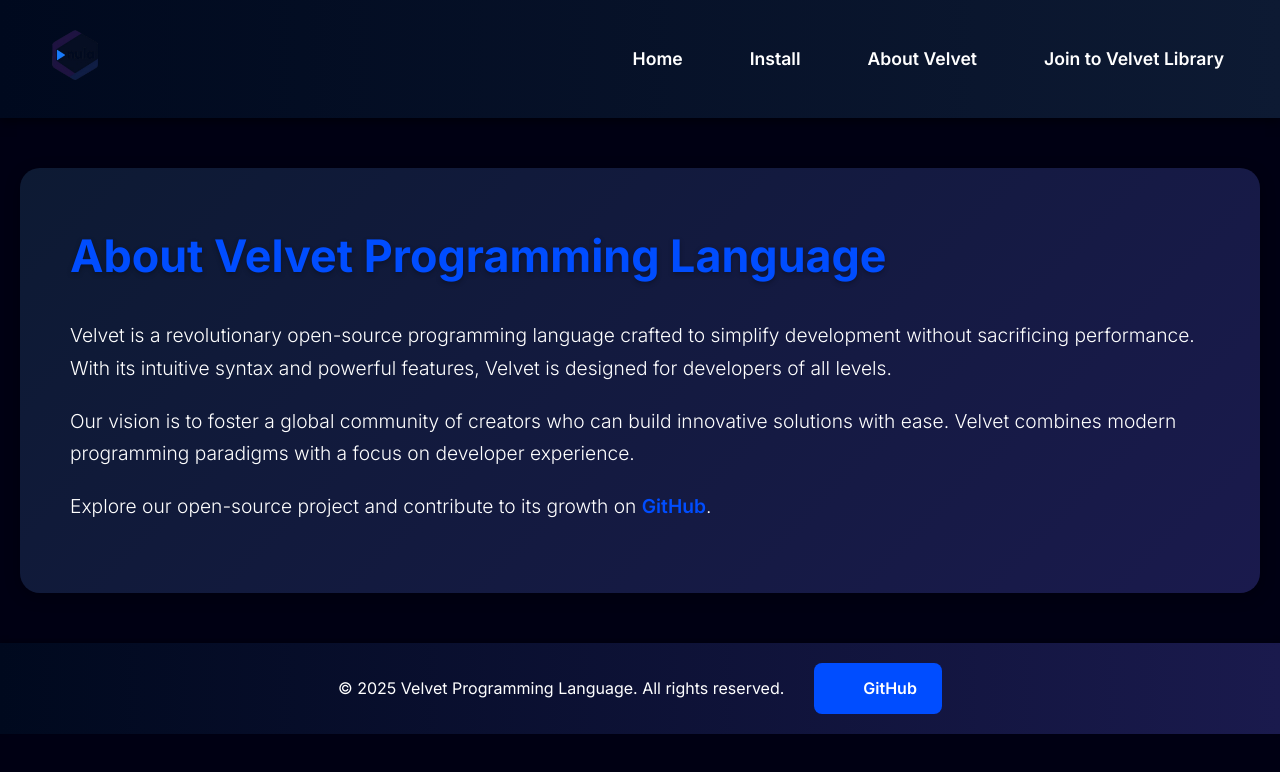
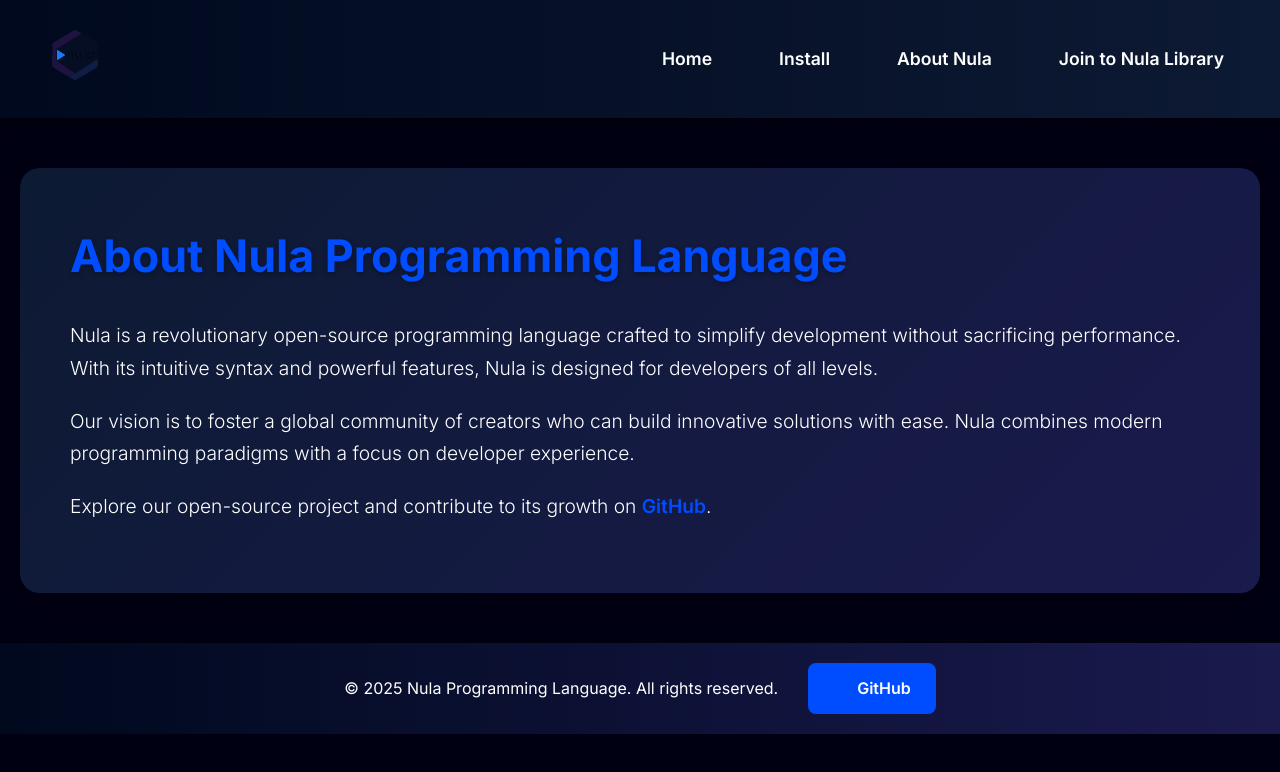
Before and after one commit to Nula-Lang/Nula-Website, a plain HTML site: page about-nula.html in a window 1280 px wide. Drawn offline with Linux system fonts and the light colour scheme.

Commit message:
Update about-nula.html

```diff
--- a/about-nula.html
+++ b/about-nula.html
@@ -3,7 +3,7 @@
 <head>
     <meta charset="UTF-8">
     <meta name="viewport" content="width=device-width, initial-scale=1.0">
-    <title>About Velvet - Velvet Programming Language</title>
+    <title>About Nula - Nula Programming Language</title>
     <link href="https://fonts.googleapis.com/css2?family=Inter:wght@300;400;600;700&display=swap" rel="stylesheet">
     <link rel="icon" type="image/png" href="nula.png">
     <style>
@@ -151,27 +151,27 @@
 <body>
     <header>
         <div class="logo">
-            <img src="nula.png" alt="Velvet Programming Language Logo">
+            <img src="nula.png" alt="Nula Programming Language Logo">
         </div>
         <nav>
             <ul>
                 <li><a href="index.html">Home</a></li>
                 <li><a href="install.html">Install</a></li>
-                <li><a href="about-velvet.html">About Velvet</a></li>
-                <li><a href="join-to-velvet-library.html">Join to Velvet Library</a></li>
+                <li><a href="about-nula.html">About Nula</a></li>
+                <li><a href="join-to-nula-library.html">Join to Nula Library</a></li>
             </ul>
         </nav>
     </header>
     <div class="container">
         <div class="content">
-            <h1>About Velvet Programming Language</h1>
-            <p>Velvet is a revolutionary open-source programming language crafted to simplify development without sacrificing performance. With its intuitive syntax and powerful features, Velvet is designed for developers of all levels.</p>
-            <p>Our vision is to foster a global community of creators who can build innovative solutions with ease. Velvet combines modern programming paradigms with a focus on developer experience.</p>
+            <h1>About Nula Programming Language</h1>
+            <p>Nula is a revolutionary open-source programming language crafted to simplify development without sacrificing performance. With its intuitive syntax and powerful features, Nula is designed for developers of all levels.</p>
+            <p>Our vision is to foster a global community of creators who can build innovative solutions with ease. Nula combines modern programming paradigms with a focus on developer experience.</p>
             <p>Explore our open-source project and contribute to its growth on <a href="https://github.com/Nula-Lang">GitHub</a>.</p>
         </div>
     </div>
     <footer>
-        <p>&copy; 2025 Velvet Programming Language. All rights reserved.</p>
+        <p>&copy; 2025 Nula Programming Language. All rights reserved.</p>
         <a href="https://github.com/Nula-Lang" class="github">GitHub</a>
     </footer>
 </body>
```
